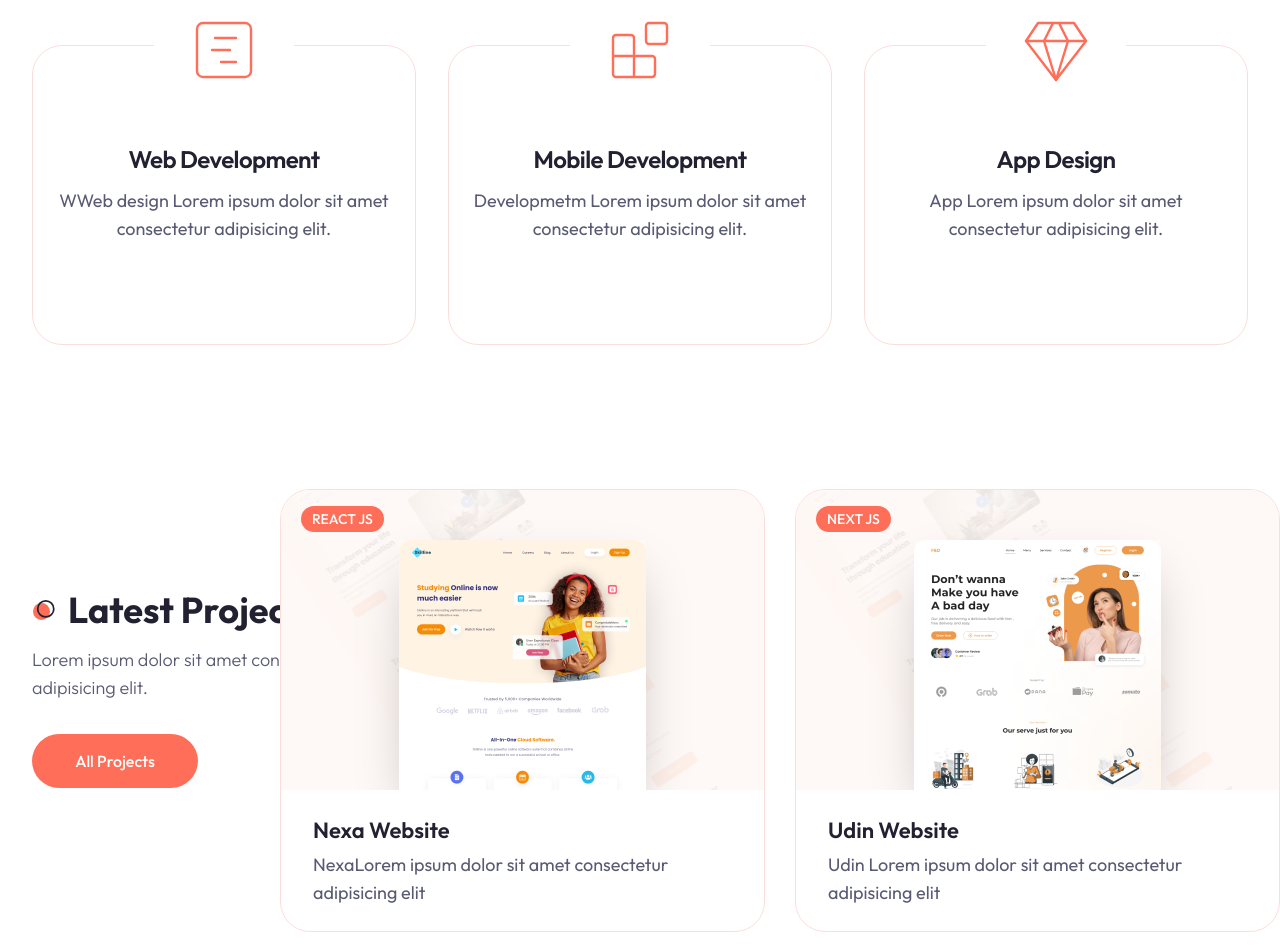
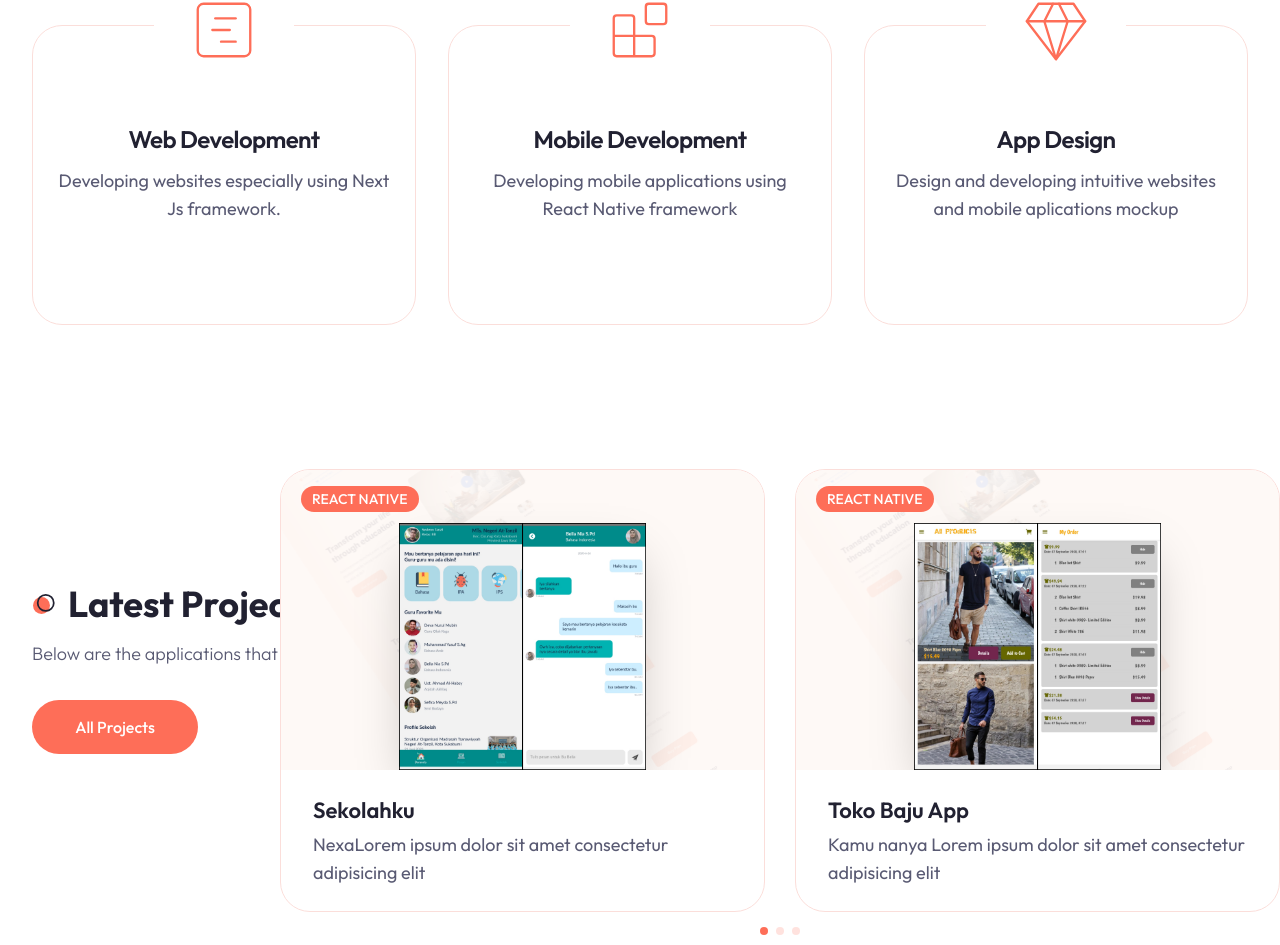
Before and after one commit to syukrontanzilah/test1234, a Next.js app: page / in a window 1280 px wide. Shown: the part 1830-2775 px from the top of the page. Built offline with nearby package versions, Linux system fonts and the light colour scheme.

Commit message:
update data

```diff
--- a/app/globals.css
+++ b/app/globals.css
@@ -148,7 +148,7 @@
   }
 
   .h1 {
-    @apply text-6xl xl:text-[72px] xl:leading-[80px] tracking-[-2px] font-bold;
+    @apply text-5xl xl:text-[65px] xl:leading-[70px] tracking-[-2px] font-bold;
   }
 
   .h2 {
--- a/components/DummyData.jsx
+++ b/components/DummyData.jsx
@@ -1,57 +1,73 @@
 export const projectData = [
     {
-        image:'/work/3.png',
-        category: 'react js',
-        name: 'Nexa Website',
+        image:'/work/sekolahku.png',
+        category: 'react native',
+        name: 'Sekolahku',
         description: 'NexaLorem ipsum dolor sit amet consectetur adipisicing elit',
         link: '/',
         github: '/'
     },
     {
-        image:'/work/2.png',
-        category: 'next js',
-        name: 'Udin Website',
-        description: 'Udin Lorem ipsum dolor sit amet consectetur adipisicing elit',
-        link: '/',
-        github: '/'
-    },
-    {
-        image:'/work/1.png',
-        category: 'next js',
-        name: 'Kamu nanya Website',
+        image:'/work/toko-baju.png',
+        category: 'react native',
+        name: 'Toko Baju App',
         description: 'Kamu nanya Lorem ipsum dolor sit amet consectetur adipisicing elit',
         link: '/',
         github: '/'
     },
     {
-        image:'/work/4.png',
+        image:'/work/quran.png',
         category: 'react native',
-        name: 'Mobilio honda nih',
-        description: 'Mobilio Lorem ipsum dolor sit amet consectetur adipisicing elit',
+        name: 'Alquran Digital',
+        description: 'Aplikasi Alquran digital ',
         link: '/',
         github: '/'
     },
     {
-        image:'/work/3.png',
+        image:'/work/resep-masakan.png',
         category: 'react native',
-        name: 'Bayy mobile',
+        name: 'Resep Masakan App',
         description: 'Bayy Lorem ipsum dolor sit amet consectetur adipisicing elit',
         link: '/',
         github: '/'
     },
     {
-        image:'/work/1.png',
-        category: 'react js',
-        name: 'Becanda aja website',
-        description: 'Becyandaa Lorem ipsum dolor sit amet consectetur adipisicing elit',
+        image:'/work/tokopedia.png',
+        category: 'react native',
+        name: 'Tokopedia',
+        description: 'Design mockup Tokopedia',
         link: '/',
         github: '/'
     },
     {
-        image:'/work/1.png',
+        image:'/work/travel.png',
+        category: 'react native',
+        name: 'Travel',
+        description: 'Travel app mockup',
+        link: '/',
+        github: '/'
+    },
+    {
+        image:'/work/tebak-angka.png',
+        category: 'react native',
+        name: 'Tebak Angka',
+        description: 'Game app mobile',
+        link: '/',
+        github: '/'
+    },
+    {
+        image:'/work/youtube-clone.png',
+        category: 'react native',
+        name: 'Youtube Clone',
+        description: 'Youtube App',
+        link: '/',
+        github: '/'
+    },
+    {
+        image:'/work/bersamaumkm.png',
         category: 'react js',
-        name: 'Test aja sih ini mah',
-        description: 'Test aja Lorem ipsum dolor sit amet consectetur adipisicing elit',
+        name: 'Bersama UMKM',
+        description: 'Udin Lorem ipsum dolor sit amet consectetur adipisicing elit',
         link: '/',
         github: '/'
     },
--- a/components/Services.jsx
+++ b/components/Services.jsx
@@ -9,19 +9,19 @@ import {
 
 const serviceData = [
     {
-        icon: <GanttChartSquare size={72} strokeWidth={0.8}/>,
+        icon: <GanttChartSquare size={70} strokeWidth={0.8}/>,
         title: 'Web Development',
-        description: 'WWeb design Lorem ipsum dolor sit amet consectetur adipisicing elit.'
+        description: 'Developing websites especially using Next Js framework.'
     },
     {
-        icon: <Blocks size={72} strokeWidth={0.8}/>,
+        icon: <Blocks size={70} strokeWidth={0.8}/>,
         title: 'Mobile Development',
-        description: 'Developmetm Lorem ipsum dolor sit amet consectetur adipisicing elit.'
+        description: 'Developing mobile applications using React Native framework'
     },
     {
-        icon: <Gem size={72} strokeWidth={0.8}/>,
+        icon: <Gem size={70} strokeWidth={0.8}/>,
         title: 'App Design',
-        description: 'App Lorem ipsum dolor sit amet consectetur adipisicing elit.'
+        description: 'Design and developing intuitive websites and mobile aplications mockup'
     },
 
 ]
--- a/components/Work.jsx
+++ b/components/Work.jsx
@@ -10,65 +10,9 @@ import {Pagination} from 'swiper/modules';
 import ProjectCard from "./ProjectCard";
 // import swiper react component
 import {Swiper, SwiperSlide} from 'swiper/react'
+import { projectData } from "./DummyData";
 
-const projectData = [
-    {
-        image:'/work/3.png',
-        category: 'react js',
-        name: 'Nexa Website',
-        description: 'NexaLorem ipsum dolor sit amet consectetur adipisicing elit',
-        link: '/',
-        github: '/'
-    },
-    {
-        image:'/work/2.png',
-        category: 'next js',
-        name: 'Udin Website',
-        description: 'Udin Lorem ipsum dolor sit amet consectetur adipisicing elit',
-        link: '/',
-        github: '/'
-    },
-    {
-        image:'/work/1.png',
-        category: 'next js',
-        name: 'Kamu nanya Website',
-        description: 'Kamu nanya Lorem ipsum dolor sit amet consectetur adipisicing elit',
-        link: '/',
-        github: '/'
-    },
-    {
-        image:'/work/4.png',
-        category: 'react native',
-        name: 'Mobilio honda nih',
-        description: 'Mobilio Lorem ipsum dolor sit amet consectetur adipisicing elit',
-        link: '/',
-        github: '/'
-    },
-    {
-        image:'/work/3.png',
-        category: 'react native',
-        name: 'Bayy mobile',
-        description: 'Bayy Lorem ipsum dolor sit amet consectetur adipisicing elit',
-        link: '/',
-        github: '/'
-    },
-    {
-        image:'/work/1.png',
-        category: 'react js',
-        name: 'Becanda aja website',
-        description: 'Becyandaa Lorem ipsum dolor sit amet consectetur adipisicing elit',
-        link: '/',
-        github: '/'
-    },
-    {
-        image:'/work/1.png',
-        category: 'react js',
-        name: 'Test aja sih ini mah',
-        description: 'Test aja Lorem ipsum dolor sit amet consectetur adipisicing elit',
-        link: '/',
-        github: '/'
-    },
-]
+
 
 const Work = () => {
   return (
@@ -77,7 +21,7 @@ const Work = () => {
         {/* text */}
         <div className="max-w-[400px] mx-auto xl:mx-0  xl:text-left mb-12 xl:h-[400px] flex flex-col justify-center items-center xl:items-start">
             <h2 className="section-title mb-4">Latest Projects</h2>
-            <p className="subtitle mb-8">Lorem ipsum dolor sit amet consectetur adipisicing elit.</p>
+            <p className="subtitle mb-8">Below are the applications that I have completed</p>
             <Link href={'/projects'}>
                 <Button>All Projects</Button>
             </Link>
```
